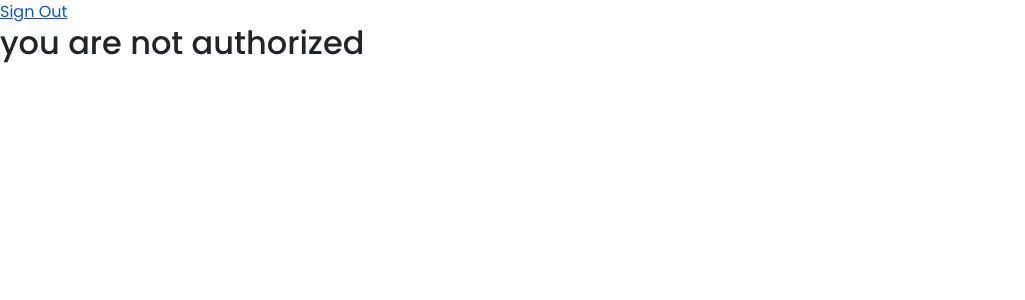
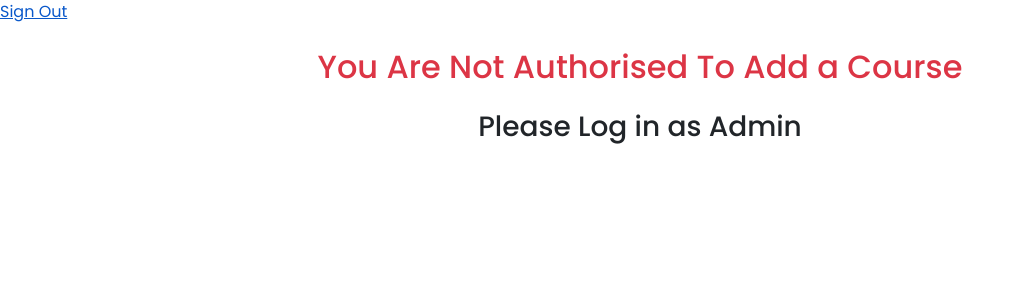
Before and after one commit to BenjaminSemah/capstone-front-end, a React (Create React App) app: page /add-course in a window 1280 px wide. Shown: the top 300 px of the page, without its empty margins (0-1025 px from the left). Built offline with nearby package versions, Linux system fonts and the light colour scheme; no server answers.

Commit message:
Feature: Style add course page for non admin

```diff
--- a/src/pages/addCourse/AddCourse.js
+++ b/src/pages/addCourse/AddCourse.js
@@ -9,7 +9,10 @@ export default function AddCourse() {
   return (
     <>
       {!currentUser.admin ? (
-        <h2>you are not authorized</h2>
+        <div className="text-center my-4">
+          <h2 className="text-danger">You Are Not Authorised To Add a Course</h2>
+          <h3 className="my-4">Please Log in as Admin</h3>
+        </div>
       ) : (
         <div className="newCourse--form">
           <div className="add--course">
```
